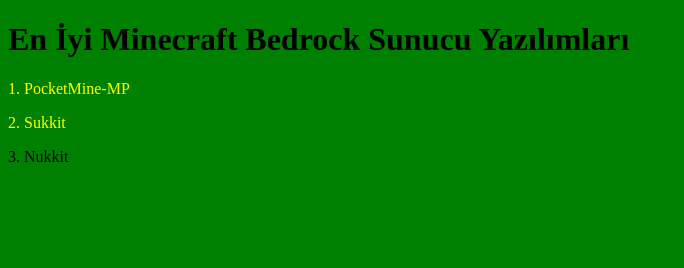
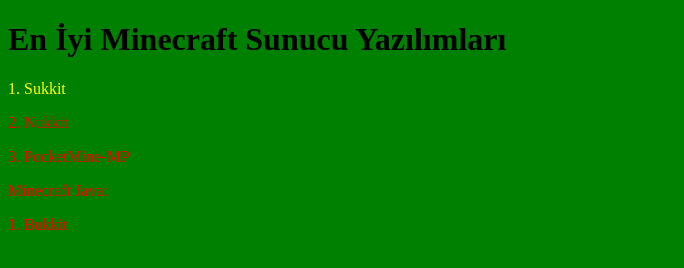
Before and after one commit to JKLAD283/Eniyiminecraftsunucuyazilimlari, a plain HTML site: page index.html in a window 1280 px wide. Shown: the whole page, without its empty margins (0-684 px from the left). Drawn offline with Linux system fonts and the light colour scheme.

Commit message:
Update index.html

```diff
--- a/index.html
+++ b/index.html
@@ -1,8 +1,9 @@
 <!DOCTYPE html>
  <head>
-  <title>En İyi Minecraft Bedrock Sunucu Yazılımları</title>
+  <title>En İyi Minecraft Sunucu Yazılımları</title>
   <style>
     h1 { color: black; }
+    p1 { color: red; }
     p { color: yellow; }
     body {
       background-color: green;
@@ -10,9 +11,12 @@
    </style>
  </head>
  <body>
-  <h1>En İyi Minecraft Bedrock Sunucu Yazılımları</h1>
-  <p>1. PocketMine-MP</p>
-  <p>2. Sukkit</p>
-  </p>3. Nukkit</p>
+  <h1>En İyi Minecraft Sunucu Yazılımları</h1>
+  <p1><Minecraft Bedrock: </p1>
+  <p>1. Sukkit</p>
+  </p>2. Nukkit</p>
+  </p>3. PocketMine-MP</p>
+  <p1>Minecraft Java: </p1>
+ </p>1. Bukkit</p>
  </body>
 </html>
```
